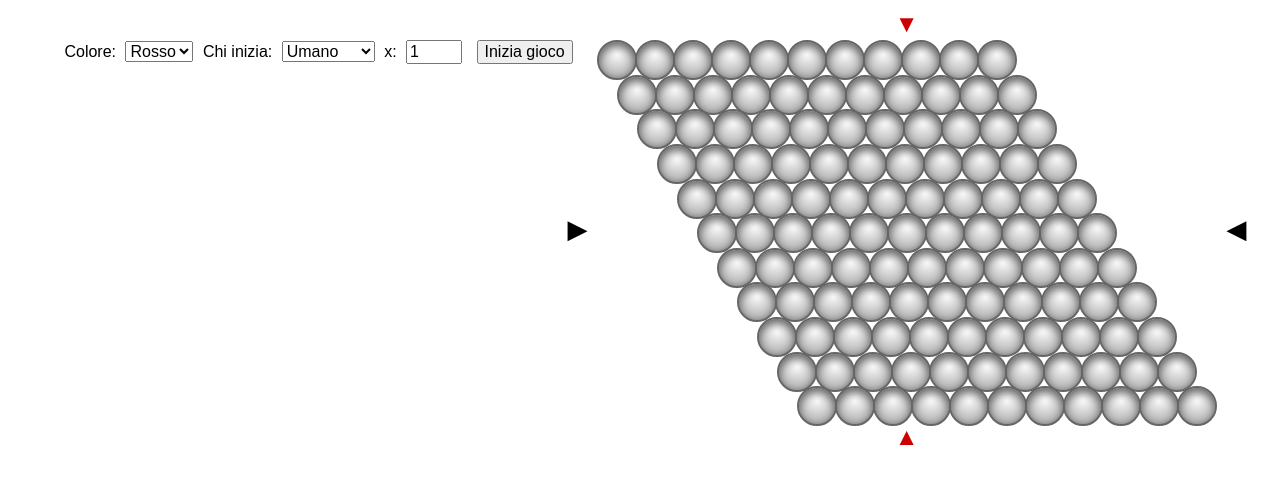
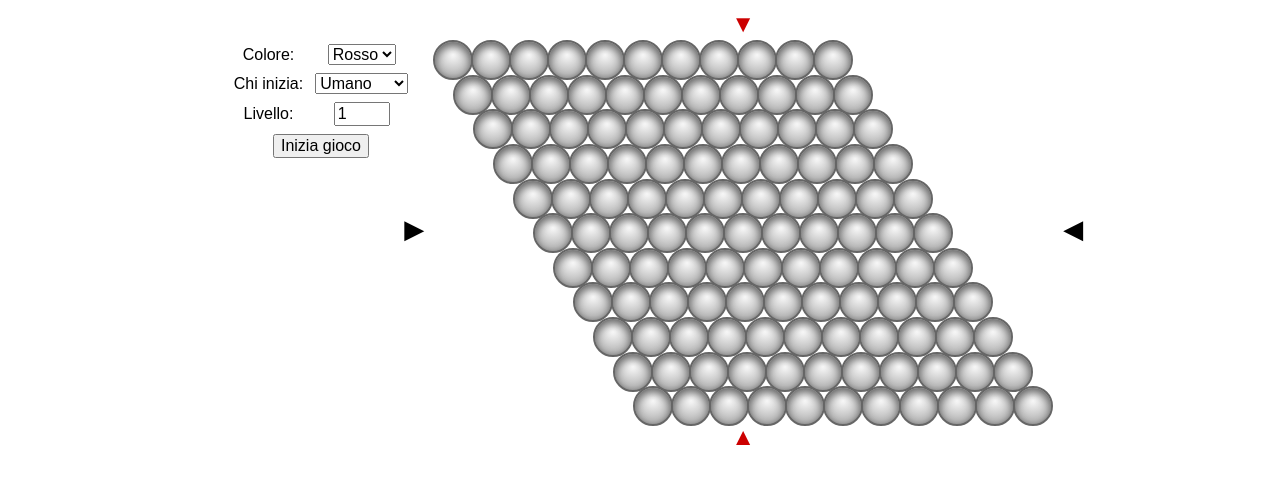
Before and after one commit to massimoferrarini/hex2, a plain HTML site: page index.html in a window 1280 px wide. Drawn offline with Linux system fonts and the light colour scheme.

Commit message:
Refine controls table and winning logic

```diff
--- a/index.html
+++ b/index.html
@@ -14,10 +14,16 @@ body {
   text-align: center;
   margin-right: 20px;
 }
+#controls table {
+  margin: 0 auto;
+  border-collapse: collapse;
+}
+#controls td {
+  padding: 4px 6px;
+}
 #controls select,
 #controls input,
 #controls button {
-  margin: 0 5px;
   font-size: 16px;
 }
 .board {
@@ -94,22 +100,37 @@ body {
 </head>
 <body>
 <div id="controls">
-  <label>Colore:
+  <table>
+    <tr>
+      <td>Colore:</td>
+      <td>
         <select id="colorSelect">
           <option value="red">Rosso</option>
           <option value="black">Nero</option>
         </select>
-  </label>
-  <label>Chi inizia:
+      </td>
+    </tr>
+    <tr>
+      <td>Chi inizia:</td>
+      <td>
         <select id="startSelect">
           <option value="human">Umano</option>
           <option value="computer">Computer</option>
         </select>
-  </label>
-  <label>x:
+      </td>
+    </tr>
+    <tr>
+      <td>Livello:</td>
+      <td>
         <input type="number" id="depthInput" min="1" value="1" style="width:3em;">
-  </label>
+      </td>
+    </tr>
+    <tr>
+      <td colspan="2" style="text-align:center;">
         <button id="startBtn">Inizia gioco</button>
+      </td>
+    </tr>
+  </table>
 </div>
 <div class="board">
   <div class="edge red top">▼</div>
@@ -332,10 +353,7 @@ function endGame(msg) {
 }
 
 function neighbors(r, c) {
-  const even = r % 2 === 0;
-  const dirs = even
-    ? [[-1, 0], [-1, 1], [0, -1], [0, 1], [1, 0], [1, 1]]
-    : [[-1, -1], [-1, 0], [0, -1], [0, 1], [1, -1], [1, 0]];
+  const dirs = [[-1, 0], [-1, 1], [0, -1], [0, 1], [1, 0], [1, 1]];
   const res = [];
   for (const [dr, dc] of dirs) {
     const nr = r + dr;
```
Lines whose indentation alone changed are shown as unchanged.
